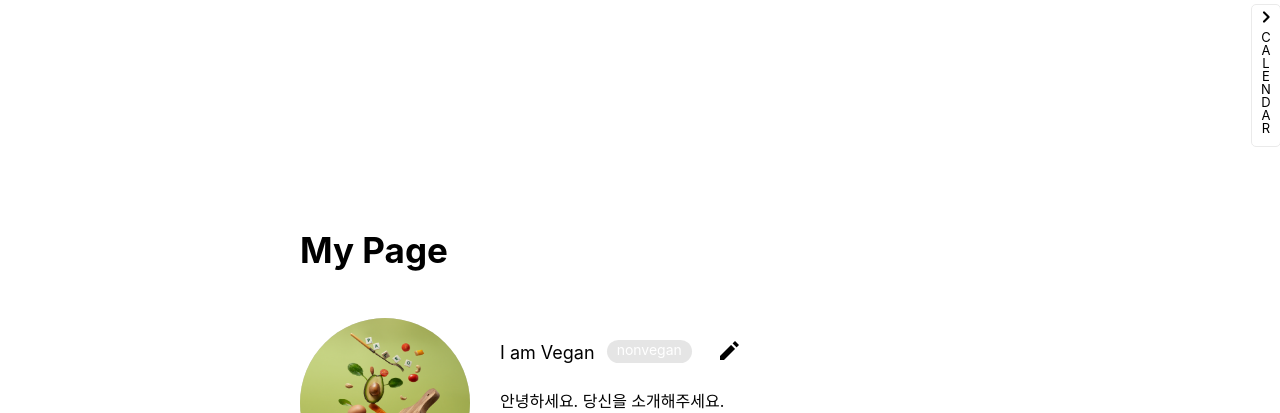
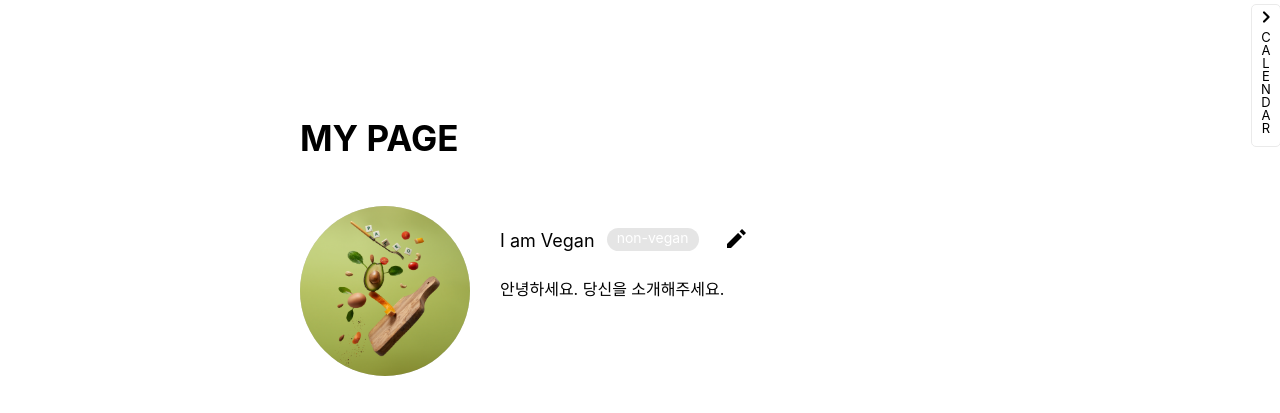
Before and after one commit to leewol/Begin-A-Vegan, a Next.js app in the folder front/: page /mypage in a window 1280 px wide. Shown: the part 167-580 px from the top of the page. Built offline with nearby package versions, Linux system fonts and the light colour scheme; no server answers.

Commit message:
[FIX] Nav 제거

```diff
--- a/front/pages/mypage.js
+++ b/front/pages/mypage.js
@@ -8,7 +8,6 @@ import sample from "../public/sample_profile.jpg";
 import edit from "../public/edit_icon.png";
 import arrowRight from "../public/arrow_right.png";
 import Header from "../components/Header";
-import Nav from "../components/Nav";
 import styles from "../styles/mypage.module.css";
 
 export default function MyPage() {
@@ -88,10 +87,9 @@ export default function MyPage() {
   return (
     <div>
       <Header></Header>
-      <Nav></Nav>
       <div className={styles.layout}>
         <div className={styles.mypage_layout}>
-          <h3 className={styles.titleA}>My Page</h3>
+          <h3 className={styles.titleA}>MY PAGE</h3>
           <div className={state ? `${styles.profile}` : `${styles.profile} ${styles.edit}`}>
             <p className={styles.titleB}>{/*Profile*/}</p>
             <div className={styles.profile_img}>
@@ -112,7 +110,7 @@ export default function MyPage() {
 
                 {/*vegan 일경우 vegan 클래스, nonvegan 일경우 nonvegan 클래스*/}
                 <p className={`${styles.grade} ${me?.is_vegan ? styles.vegan : styles.nonvegan}`}>
-                  {me?.is_vegan ? "" : "non"}vegan
+                  {me?.is_vegan ? "" : "non-"}vegan
                 </p>
                 {/* <p className={`${styles.grade} ${styles.nonvegan}`}>nonvegan</p> */}
 
```
